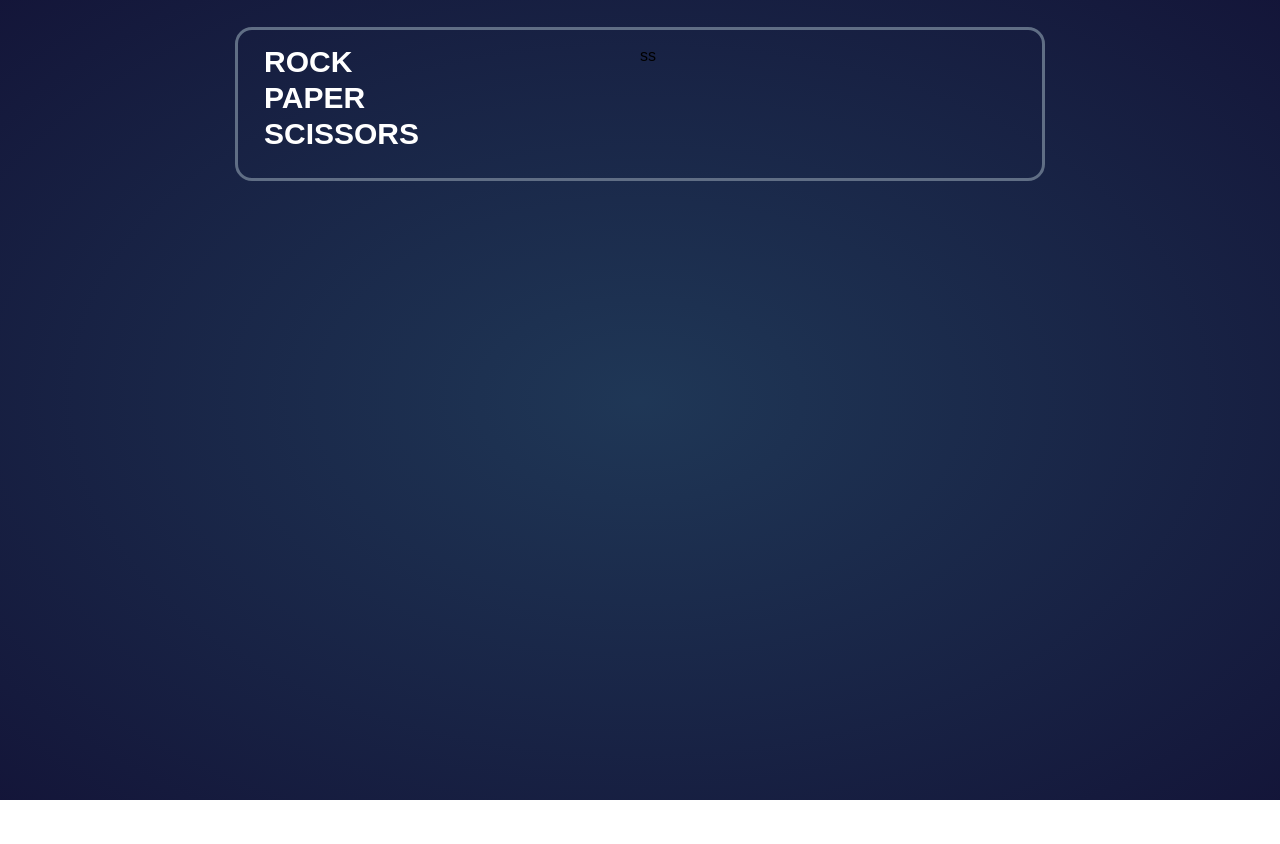
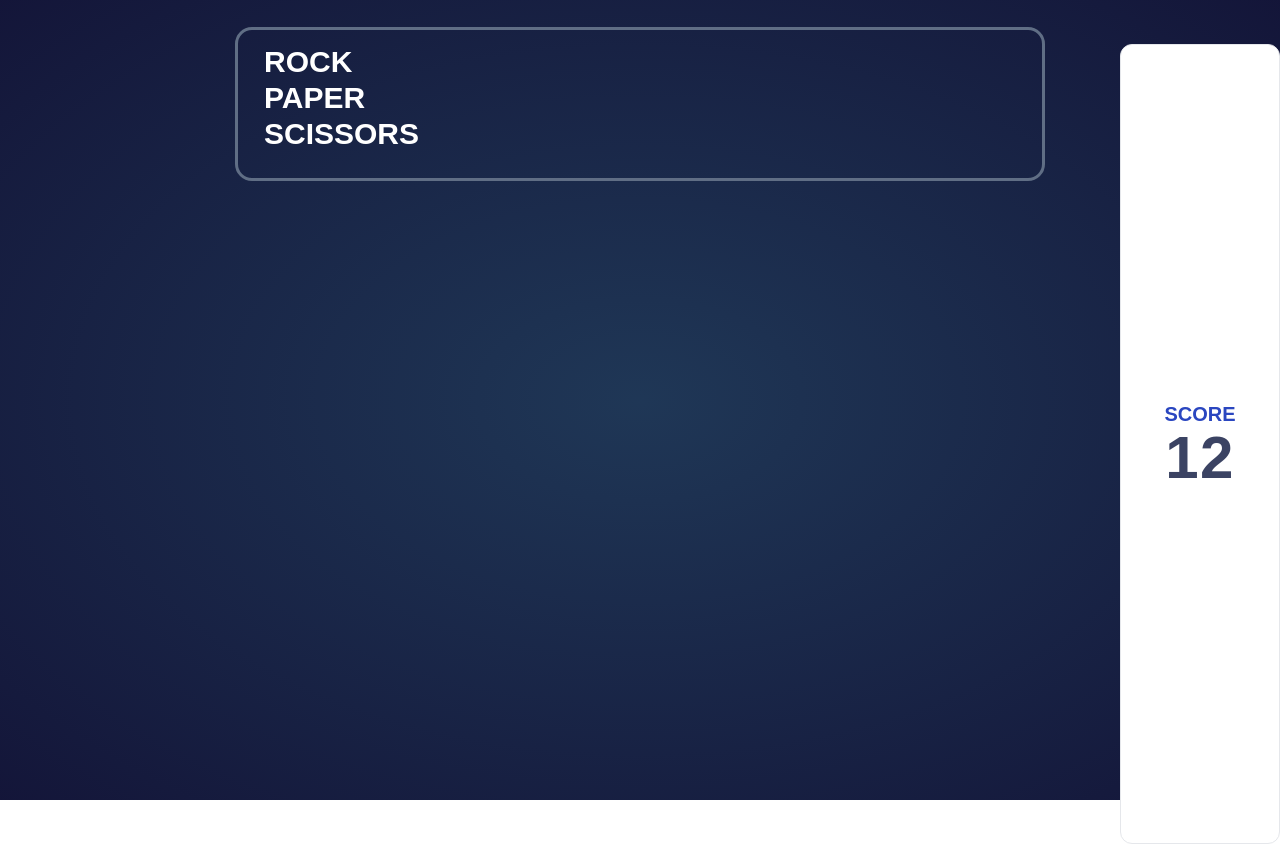
Before and after one commit to sonnned/rock-paper-scissors, a React (Create React App) app in the folder app/: page / in a window 1280 px wide. Before the commit the page ends 800 px from the top, so only its background shows below. Built offline with nearby package versions, Linux system fonts and the light colour scheme.

Commit message:
Score view in the header component

```diff
--- a/app/src/components/Header/Score.tsx
+++ b/app/src/components/Header/Score.tsx
@@ -1,5 +1,14 @@
 const Score = () => {
-  return <div>ss</div>;
+  return (
+    <div className="flex flex-col align-center justify-center h-full w-40 border bg-white rounded-xl absolute right-0">
+      <p className="text-xl text-center uppercase font-semibold text-score">
+        Score
+      </p>
+      <p className="text-6xl text-center tracking-wide font-bold text-dark">
+        12
+      </p>
+    </div>
+  );
 };
 
 export default Score;
```
